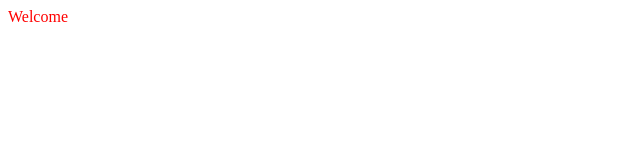
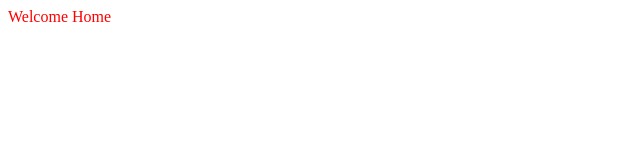
Before and after one commit to gyeung66/css2, a plain HTML site: page index.html in a window 1280 px wide. Shown: the full height of the page, 0-640 px from the left. Drawn offline with Linux system fonts and the light colour scheme.

Commit message:
Update index.html

```diff
--- a/index.html
+++ b/index.html
@@ -9,7 +9,7 @@
 </head>
 
 <body>
-Welcome
+Welcome Home
 </body>
 
 </html>
```
